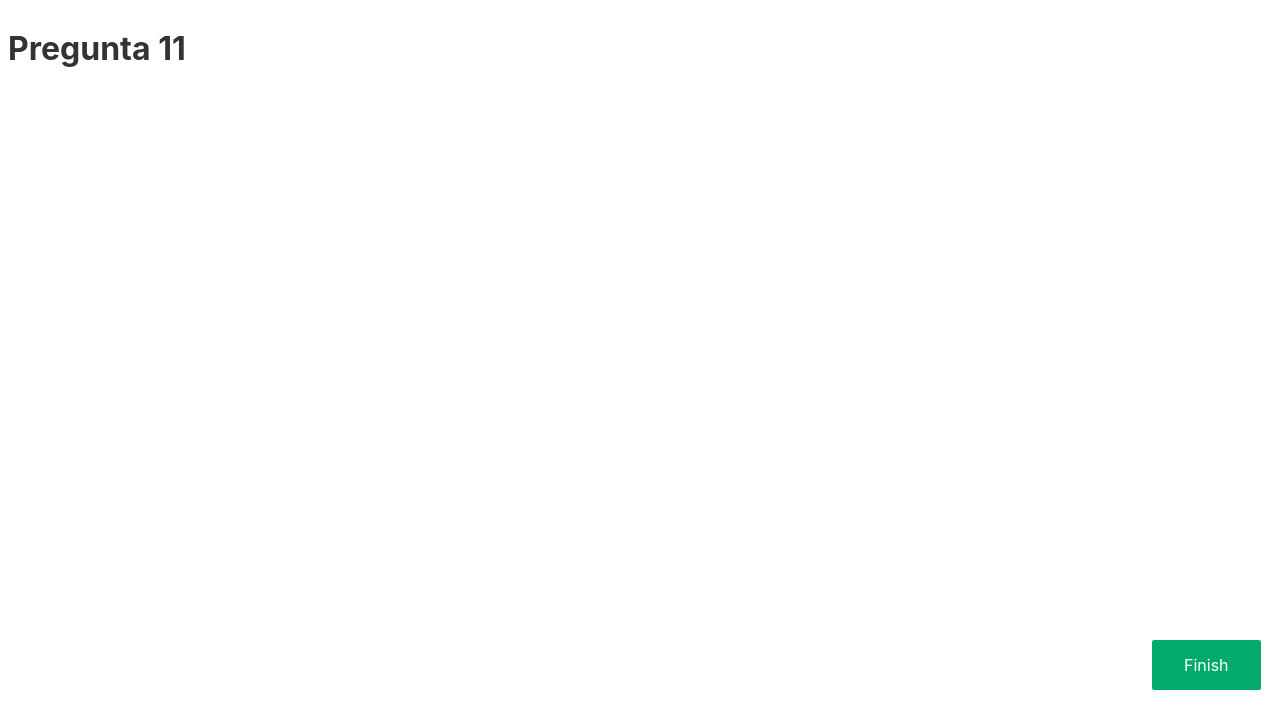
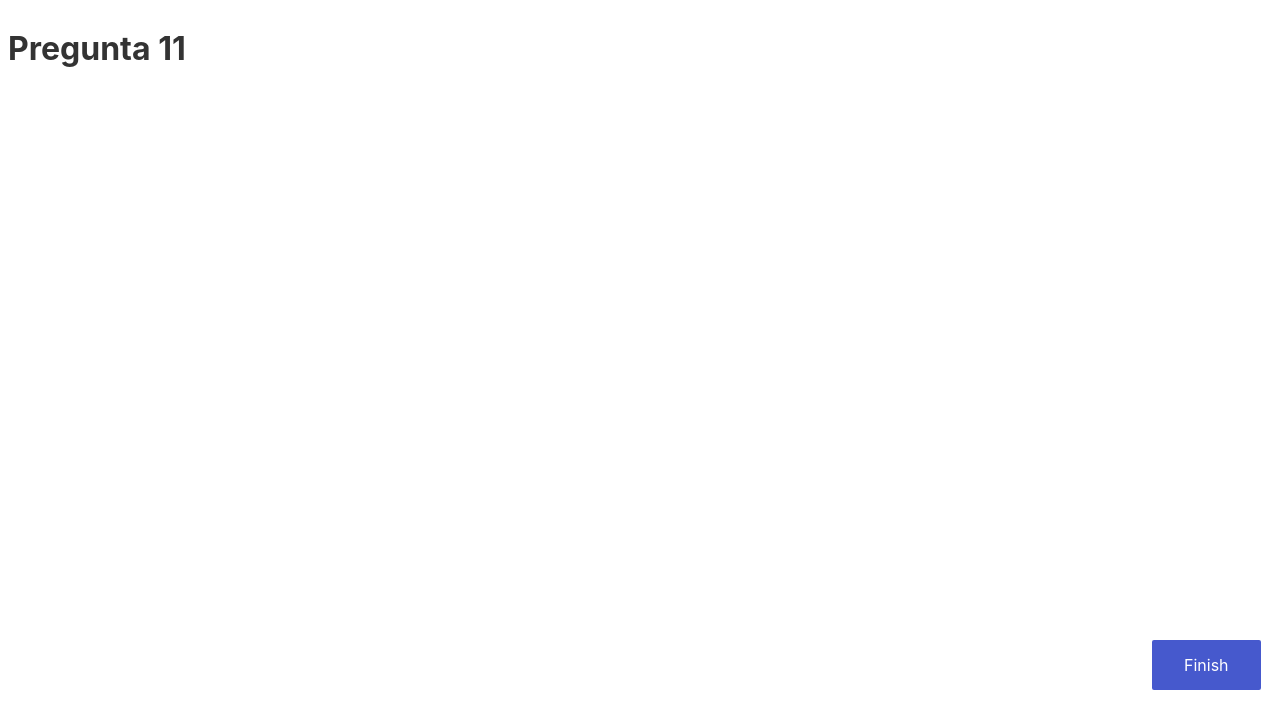
Before and after one commit to xkal1bur/NTT_DATA_Script_Cyber, a Svelte app in the folder frontend/: page /register_50 in a window 1280 px wide. Shown: the top 728 px of the page. Built offline with nearby package versions, Linux system fonts and the light colour scheme.

Commit message:
update button-color

```diff
--- a/frontend/src/components/Question1.svelte
+++ b/frontend/src/components/Question1.svelte
@@ -112,7 +112,7 @@
     }
 
     .button {
-        background-color: #04AA6D;
+        background-color: #4659cd;
         border: none;
         color: white;
         padding: 15px 32px;
--- a/frontend/src/components/Question2.svelte
+++ b/frontend/src/components/Question2.svelte
@@ -21,7 +21,7 @@
 <style>
 
 .button{
-    background-color: #04AA6D;
+    background-color: #4659cd;
     border: none;
     color: white;
     padding: 15px 32px;
```
